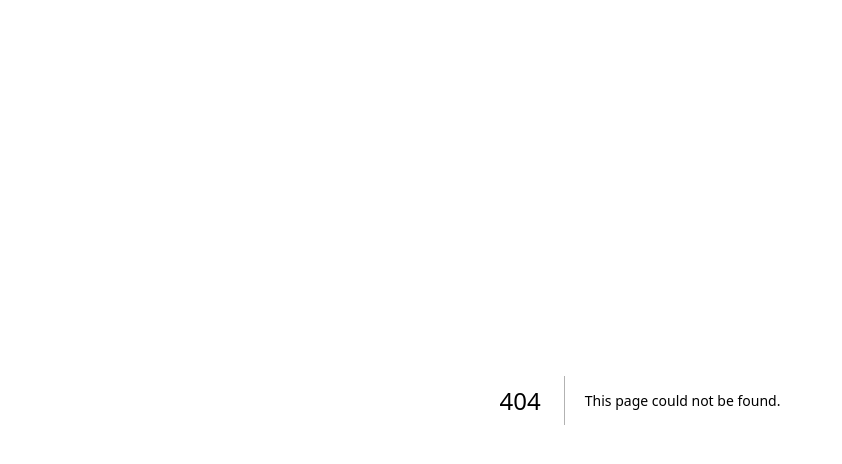
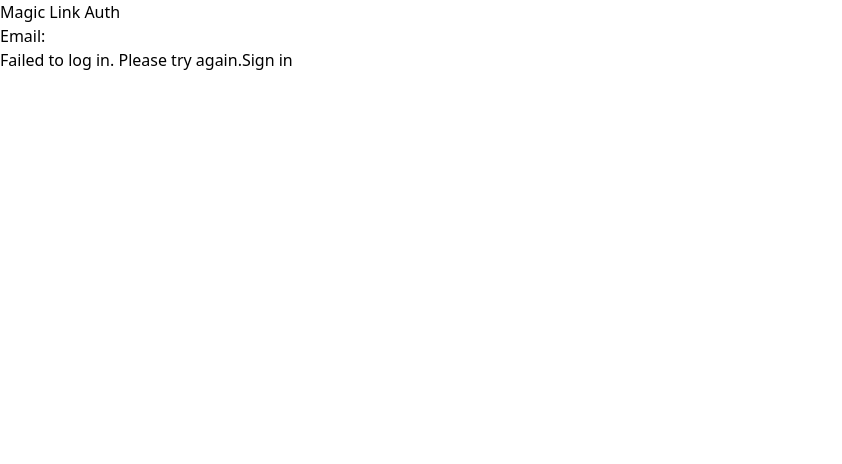
Before and after one commit to rmccrear/capstone-lv-3-2024-demo, a Next.js app: page /magic-link-auth in a window 1280 px wide. Before the commit this address had no page. Shown: the top 464 px of the page, without its empty margins (0-842 px from the left). Built offline with nearby package versions, Linux system fonts and the light colour scheme; no server answers.

Commit message:
add magic link page

```diff
--- /dev/null
+++ b/src/pages/api/magic-link-login.js
@@ -0,0 +1,55 @@
+import { Resend } from 'resend';
+import { Redis } from "@upstash/redis";
+const store = Redis.fromEnv()
+
+const RESEND_API_KEY = process.env.RESEND_API_KEY;
+const resend = new Resend(RESEND_API_KEY);
+
+const BASE_URL = "http://localhost:3000/magic-link-auth";
+
+function createMagicKey() {
+  const random = Math.floor(Math.random()*10000000000000000);
+  return random.toString(16);
+}
+
+function invite(name, emailAddress, magicKey) {
+  const link = `${BASE_URL}?magic-key=${magicKey}&email=${emailAddress}`;
+  const message = `
+    <p>Hi ${name} </p>
+    <p> Welcome to Catopaedia, the source of all cat knowledge. We are happy you have signed up for our service. Click the link below to login to your account </p>
+    <p> Click the link to join <a href="${link}"> ${link} </a> </p>
+  `;
+  const email = {
+    from: 'Acme <onboarding@resend.dev>',
+    // NOTE: Will only work with your own email
+    // until you set up your domain to work with the
+    // email service provider (RESEND.com)
+    to: [emailAddress],
+    subject: `Welcome to Catopaedia`,
+    html: message,
+  }
+  return email;
+}
+
+export default async function handler(req, res) {
+  const name = req.query.name;
+  const emailAddress = req.query.email;
+  const magicKey = createMagicKey();
+  const email = invite(name, emailAddress, magicKey);
+  const { data, error } = await resend.emails.send(email);
+  if (error) {
+    console.log(data);
+    console.log(error);
+    res.status(401).json({
+      emailStatus: "error sending mail",
+      message: error,
+
+    });
+  } else {
+    store.set(`magic-key:${emailAddress}`, magicKey);
+    res.status(200).json({
+      emailStatus: "sending",
+      message: "Email sent successfully. Please check your mail."
+    });
+  }
+}
--- /dev/null
+++ b/src/pages/magic-link-auth.js
@@ -0,0 +1,59 @@
+import Link from "next/link";
+import {useState, useEffect} from 'react';
+
+export default function MagicLinkAuthPage() {
+  const [email, setEmail] = useState("");
+  const [magicKey, setMagicKey] = useState("");
+  const [message, setMessage] = useState("");
+  const [isMagicKeyValid, setIsMagicKeyValid] = useState(false);
+
+  useEffect(() => {
+    const params = new URLSearchParams(window.location.search);
+    sendMagicLinkAuth(params.get("email"), params.get("magic-key"));
+    setEmail(params.get("email"));
+    setMagicKey(params.get("magic-key"));
+  }, []);
+
+  useEffect(() => {
+    if (isMagicKeyValid) {
+      window.localStorage.setItem("email", email);
+      window.localStorage.setItem("magicKey", magicKey);
+    }
+  }, [isMagicKeyValid, email]);
+
+  async function sendMagicLinkAuth(emailAddress, magicKeyString) {
+    const result = await fetch(`/api/magic-link-auth?magic-key=${magicKeyString}&email=${emailAddress}`);
+    const json = await result.json();
+    setMessage(json.message);
+    setIsMagicKeyValid(result.status === 200);
+  }
+
+  const successfulMessage = (
+    <div>
+      <p>
+        <span className="text-green-600">Success!</span>!
+        You are now logged in.
+
+        Visit our cat-approved fruit page: <Link href="/fruit-chooser" className="text-blue-500">Fruit Chooser</Link>
+      </p>
+    </div>
+  );
+  const unsuccessfulMessage = (
+    <div>
+      <p>
+        <span className="text-red-600">Failed to log in.</span> Please try again.
+        <Link href="/signin" className="text-blue-500">Sign in</Link>
+      </p>
+    </div>
+  );
+
+  return (
+    <div>
+      <h1>Magic Link Auth</h1>
+      <p>Email: {email}</p>
+      <p>{message}</p>
+      {isMagicKeyValid ? successfulMessage : unsuccessfulMessage}
+    </div>
+  );
+
+}
```
Also changed, not shown: src/pages/api/magic-link-auth.js (added, +24 -0 lines), src/pages/signin.js (added, +61 -0 lines).
